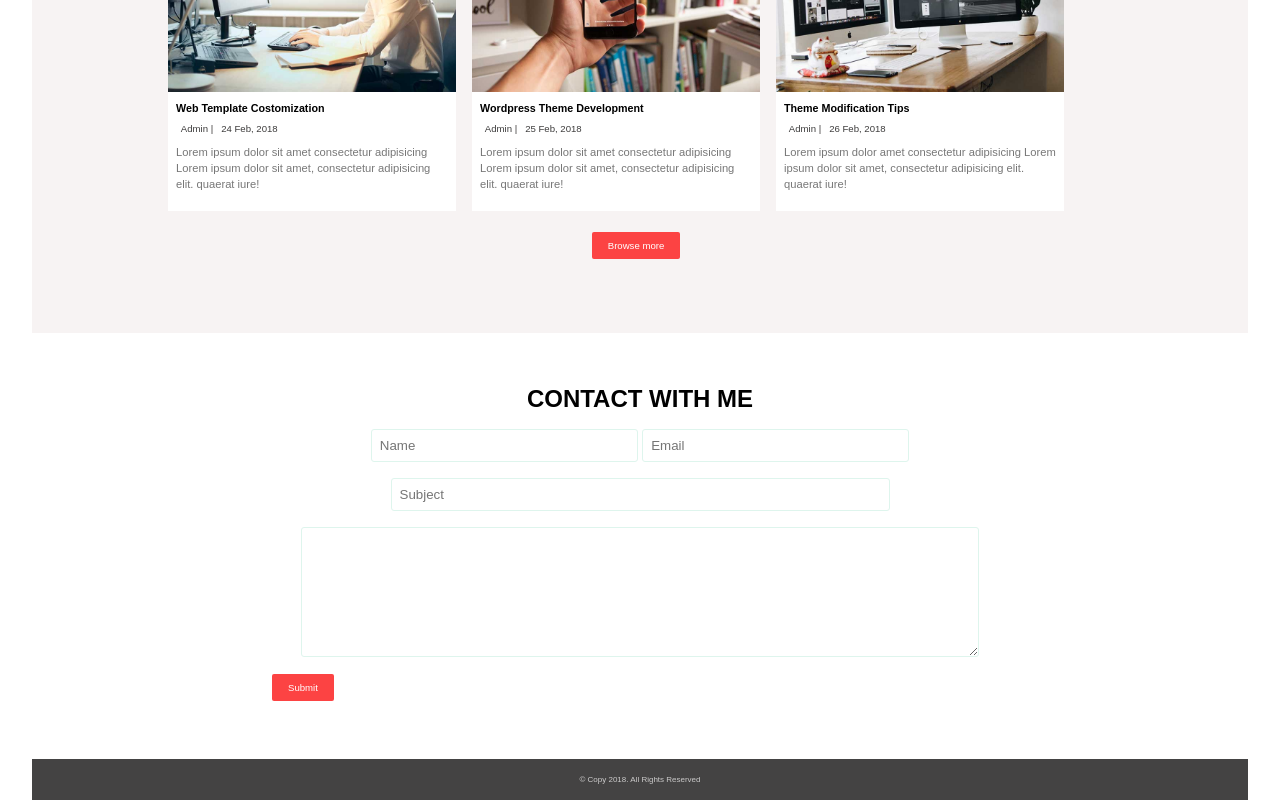
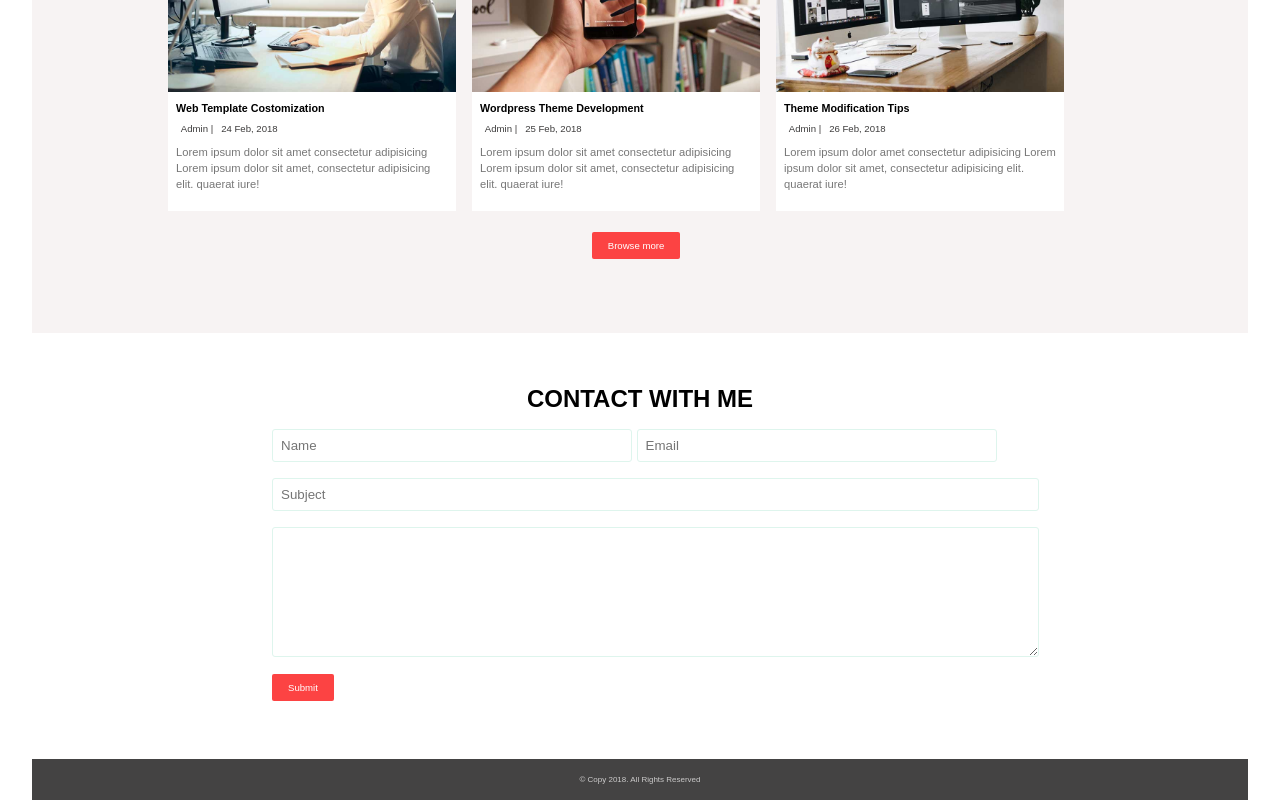
Before and after one commit to ashrofdev/New-project, a plain HTML site: page index.html in a window 1280 px wide. Shown: the part 3187-3987 px from the top of the page. Drawn offline with Linux system fonts and the light colour scheme.

Commit message:
adjustig the form

```diff
--- a/css/style.css
+++ b/css/style.css
@@ -256,22 +256,26 @@ body {
 .contact-me {
     padding: 2rem 15rem;
 }
-form {
-    text-align: center;
+.form {
+    max-width: 100%;
 }
 .input {
     border: none;
     border: 1px solid rgb(222, 245, 237);
-    padding: .5rem 5rem .5rem .5rem;
+    padding: .5rem 1.3rem .5rem .5rem;
     border-radius: 3px;
     color: rgb(182, 178, 178);
     margin-bottom: 1rem;
+    width: 42%;
+}
+.first-form {
+    margin-right: -3rem;
 }
 .input-2 {
-    padding: .5rem 19.5rem .5rem .5rem;
+    width: 100%;
 }
 .textarea {
-   width: 80%;
+   width: 100%;
    height: 7rem;
 }
 .footer {
--- a/index.html
+++ b/index.html
@@ -187,7 +187,8 @@
 
                 <section class="contact-me" id="contact">
                     <h2 class="section-heading">CONTACT WITH ME</h2>
-                    <form>
+                    <div class="form">
+                        <form class="first-form">
                             <input type="text" class="input" placeholder="Name">
                             <input type="email" class="input" placeholder="Email">
                         </form>
@@ -197,6 +198,7 @@
                         <form>
                             <textarea class="textarea input"></textarea>
                         </form>
+                    </div>
                     <a href="#" class="story-link">Submit</a>
                 </section>
 
```
Lines whose indentation alone changed are shown as unchanged.
